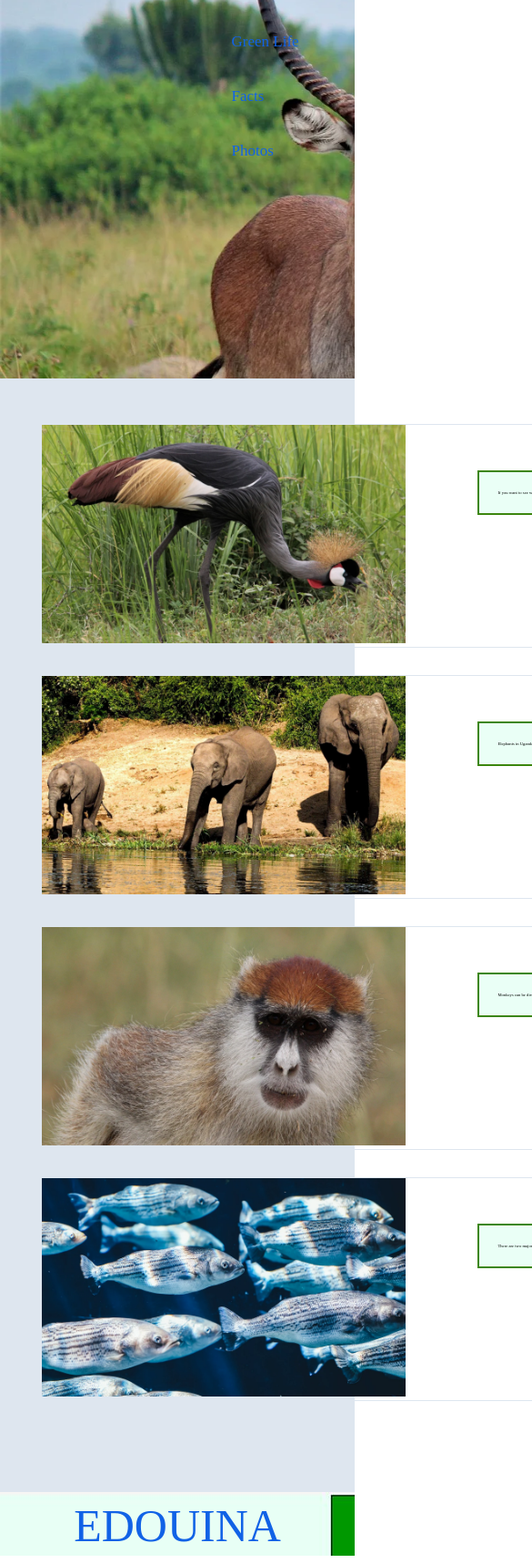
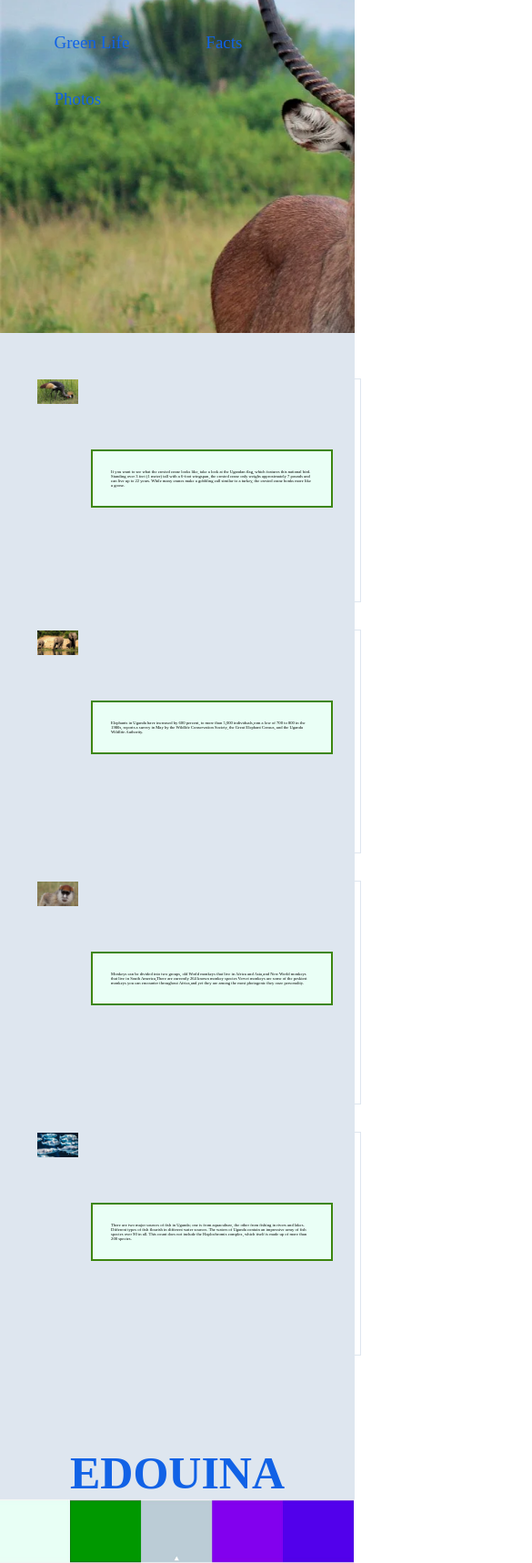
Before and after one commit to somayaosama/blue-green-life, a plain HTML site: page homePage.html in a window 390 px wide. Shown: the part 104-1822 px from the top of the page at 91% size, 585 px wide, since content can reach past the window. Drawn offline with Linux system fonts and the light colour scheme.

Commit message:
fixing responsiveness

```diff
--- a/css/style.css
+++ b/css/style.css
@@ -13,36 +13,34 @@
 .header-box{
     background-image: url(../images/lama.webp);
     background-size: cover;
-    height: 100vh;
+    height: 100%;
     width: 100%;
-    top: 0;
-    left: 0;
-    }
+}
 
 .header{
-   padding-bottom: 450px;
+   padding-bottom: 400px;
 }
 
 .bar{
     height: 70px;
     width: 100%;
     background-color: #bbccd4;
+    padding-right: 5%;
+    padding-left: 5%;
 }
 
 
 .header .title{
-    width: 55%;
     float: left;
-    padding-left: 5%;
     padding-top: 15px;
     color: #3C860E;
     text-transform: capitalize;
 }
 
 .header .nav{
-    width: 45%;
-    float: left;
+    float: right;
     list-style: none;
+    padding-top: 6px;
 }
 
 .header .nav li{
@@ -54,13 +52,13 @@
     color: #1162e6;
     padding: 20px 40px;
     display: block;
-    font-size:17px ;
+    font-size:19px ;
 }
                                      /*home section*/
 .sec {
    background-color:#DEE6EF;
    width:100%;
-   height: 1294px;
+   height: auto;
    padding-top: 50px;
 }
 
@@ -70,7 +68,7 @@
 .sec-box3,
 .sec-box4{
     height:246px;
-    width: 1800px;
+    width: 98%;
     border: 1.5px solid #DEE6EF;
     margin-bottom: 30px;
     margin-left: 15px;
@@ -82,7 +80,8 @@
 .sec-box2 .image2,
 .sec-box3 .image3,
 .sec-box4 .image4{
-    width: 460px;
+    width: 25%;
+
 }
 
 .image1 img,
@@ -91,9 +90,8 @@
 .image4 img{
     float: left;
     width: 100%;
-    height : auto;
-    padding: 0 30px;
-    padding-bottom: 30px;
+    padding: 0 25px;
+
 }
 
 .paragraph1,
@@ -113,16 +111,21 @@
     padding: 20px;
 
 }
-.footer{
+
+.footer img{
     width: 100%;
     height: 70px;
-    background-image: url(../images/websiteColors.jpg);
+}
+
+.responsive {
+    width: 100%;
+    height: auto;
+ }
+
+.text{
     margin-top: 100px;
     text-align: center;
     text-transform: uppercase;
     color: #1162e6;
     font-size:50px;
-    padding: 8px;
-
-
 }
--- a/homePage.html
+++ b/homePage.html
@@ -1,5 +1,7 @@
 <html>
     <head>
+        <meta name = "keywords" content="edouina blue green life , initial-scale=1"/>
+
         <title> green and blue life </title>
 
         <!-- css files -->
@@ -33,7 +35,7 @@
                             <img src="images/crested.webp" alt="crested crane" draggable="false">
                         </div>
 
-                         <p class ="paragraph1">If you want to see what the crested crane looks like, take a look at the Ugandan flag, which features this national bird. Standing over 3 feet (1 meter) tall with a 6-foot wingspan, the crested crane only weighs approximately 7 pounds and can live up to 22 years. While many cranes make a gobbling call similar to a turkey, the crested crane honks more like a goose.</p>
+                            <p class ="paragraph1">If you want to see what the crested crane looks like, take a look at the Ugandan flag, which features this national bird. Standing over 3 feet (1 meter) tall with a 6-foot wingspan, the crested crane only weighs approximately 7 pounds and can live up to 22 years. While many cranes make a gobbling call similar to a turkey, the crested crane honks more like a goose.</p>
 
                     </div>
 
@@ -67,7 +69,10 @@
                         <p class ="paragraph4">There are two major sources of fish in Uganda; one is from aquaculture, the other from fishing in rivers and lakes. Different types of fish flourish in different water sources. The waters of Uganda contain an impressive array of fish species over 90 in all. This count does not include the Haplochromis complex, which itself is made up of more than 200 species. </p>
 
                     </div>
-                    <div class="footer">edouina</div>
+                    <div class="footer">
+                        <h2 class="text">edouina</h2>
+                        <img src = "images/websiteColors.jpg" alt = "footer image" draggable="false" class="responsive" />
+                    </div>
 
                 </div>   <!-- ../sec -->
 
```
